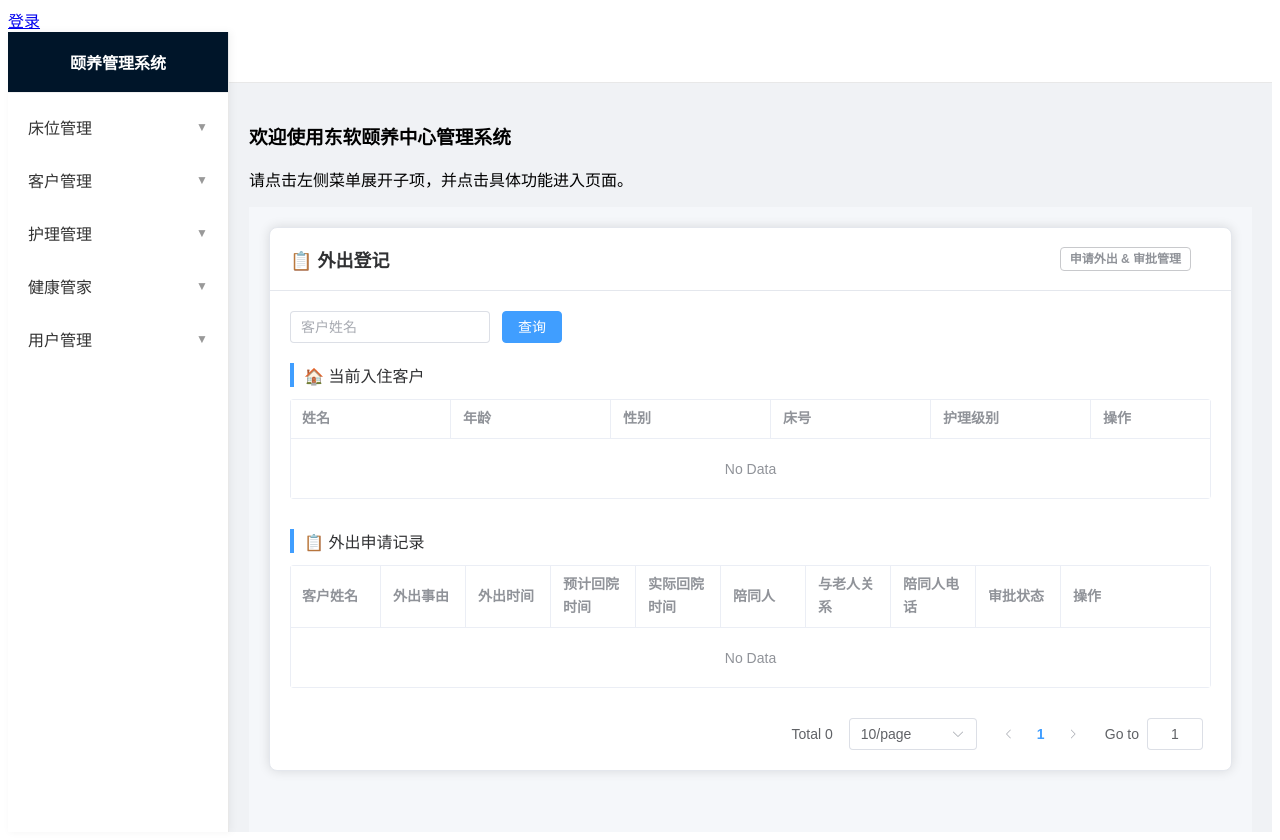
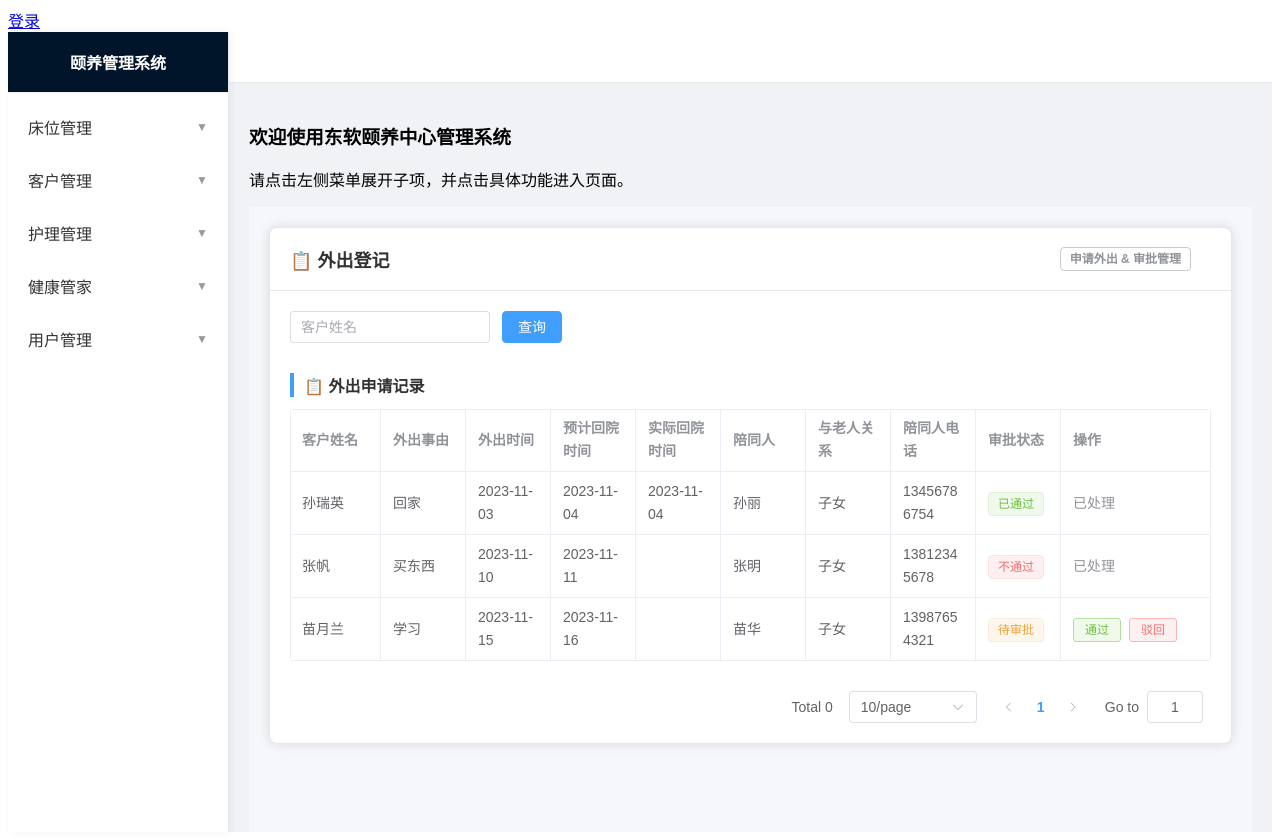
Before and after one commit to imageRr/oldman, a Vue app: page /goregi in a window 1280 px wide. Built offline with nearby package versions, Linux system fonts and the light colour scheme; sample sign-in values are in the browser's storage.

Commit message:
写了外出和退住的逻辑

```diff
--- a/src/components/Checkout.vue
+++ b/src/components/Checkout.vue
@@ -1,58 +1,34 @@
 <template>
-  <!--最外层容器，虽然可能没用但是如果写样式肯定有用-->
+  <!--最外层容器-->
   <div class="out">
     <el-card class="box-card">
 
-      <!--中间可以看作是一个大的卡片，这里是设计一个好看一些的卡片的头部，底下加个分割线和表格部分分割出去-->
+      <!--卡片头部-->
       <template #header>
         <div class="card-header">
           <span>📋 退住登记</span>
-          <!-- 标签，放在右边，好看 -->
+          <!-- 标签，放在右边 -->
           <el-tag type="info" effect="plain">申请退住 & 审批管理</el-tag>
         </div>
       </template>
 
-      <!-- 这里放的是查询的输入框和查询按钮，按钮一会加个click事件，用css让他们俩中间有间隙-->
+      <!-- 查询区域 -->
       <div class="searchout">
         <div class="searchform">
           <el-input
+            v-model="searchName"
             placeholder="客户姓名"
             clearable
             style="width: 200px"
           />
-          <el-button type="primary">查询</el-button>
+          <el-button type="primary" @click="handleSearch">查询</el-button>
         </div>
       </div>
 
-      <!--这就是总体的一个大的表格区域了-->
-      <div class="cts">
-        <h4 class="ctstitle">🏠 当前入住客户</h4>
-        <el-table :data="[]" border>
-
-            <!-- 表格的各列的列表项，这个表格链接的是客户信息 -->
-          <el-table-column prop="name" label="姓名" />
-
-          <el-table-column prop="age" label="年龄" />
-
-          <el-table-column prop="gender" label="性别" />
-
-          <el-table-column prop="bedNo" label="床号" />
-
-          <el-table-column prop="careLevel" label="护理级别" />
-
-
-          <el-table-column label="操作" fixed="right" width="120">
-            <template #default>
-              <el-button type="primary" size="small">申请退住</el-button>
-            </template>
-          </el-table-column>
-        </el-table>
-      </div>
-
-      <!--下面的退住申请的表格-->
+      <!-- 退住申请记录表格 -->
       <div class="application-table-section">
         <h4 class="section-title">📋 退住申请记录</h4>
-        <el-table :data="[]" border>
+        <el-table :data="searchResult" border>
 
           <el-table-column prop="customerName" label="客户姓名" />
 
@@ -67,19 +43,23 @@
           <el-table-column prop="approvalDate" label="审批时间" />
 
           <el-table-column label="审批状态">
-            <template #default>
-              <el-tag type="warning">待审批</el-tag>
+            <template #default="{ row }">
+              <el-tag v-if="row.status === 'pending'" type="warning">待审批</el-tag>
+              <el-tag v-else-if="row.status === 'approved'" type="success">已通过</el-tag>
+              <el-tag v-else-if="row.status === 'rejected'" type="danger">不通过</el-tag>
             </template>
           </el-table-column>
 
           <el-table-column prop="bedNo" label="床位" />
 
-
           <!-- 操作按钮 -->
           <el-table-column label="操作" fixed="right" width="150">
-            <template #default>
-              <el-button type="success" size="small" plain>通过</el-button>
-              <el-button type="danger" size="small" plain>驳回</el-button>
+            <template #default="{ row }">
+              <template v-if="row.status === 'pending'">
+                <el-button type="success" size="small" plain @click="approve(row.id)">通过</el-button>
+                <el-button type="danger" size="small" plain @click="reject(row.id)">驳回</el-button>
+              </template>
+              <span v-else style="color: #909399;">已处理</span>
             </template>
           </el-table-column>
         </el-table>
@@ -98,7 +78,79 @@
 </template>
 
 <script setup>
-    import {ref,reactive} from 'vue'
+import { ref, computed } from 'vue'
+
+// 搜索关键词
+const searchName = ref('')
+
+// 搜索结果（根据搜索关键词筛选）
+const searchResult = computed(() => {
+  if (!searchName.value) {
+    return checkoutApplications.value
+  }
+  return checkoutApplications.value.filter(item =>
+    item.customerName.includes(searchName.value)
+  )
+})
+
+// 查询方法
+const handleSearch = () => {
+  // 计算属性会自动响应 searchName 的变化
+  console.log('查询:', searchName.value)
+}
+
+// 通过审批
+const approve = (id) => {
+  const item = checkoutApplications.value.find(item => item.id === id)
+  if (item && item.status === 'pending') {
+    item.status = 'approved'
+  }
+}
+
+// 驳回审批
+const reject = (id) => {
+  const item = checkoutApplications.value.find(item => item.id === id)
+  if (item && item.status === 'pending') {
+    item.status = 'rejected'
+  }
+}
+
+// 预设的退住申请记录数据
+const checkoutApplications = ref([
+  {
+    id: 1,
+    customerName: '孙瑞英',
+    checkInDate: '2023-11-10',
+    checkOutDate: '2023-11-15',
+    checkOutType: '正常退住',
+    reason: '家国有安排',
+    approvalDate: '2023-12-30',
+    bedNo: '1201-1',
+    status: 'approved'
+  },
+  {
+    id: 2,
+    customerName: '孙瑞英',
+    checkInDate: '2023-11-10',
+    checkOutDate: '2023-11-20',
+    checkOutType: '保留床位',
+    reason: '回家看看',
+    approvalDate: '2023-12-30',
+    bedNo: '1201-1',
+    status: 'rejected'
+  },
+  {
+    id: 3,
+    customerName: '孙瑞英',
+    checkInDate: '2023-11-10',
+    checkOutDate: '2023-12-30',
+    checkOutType: '死亡退住',
+    reason: '因病去世',
+    approvalDate: '2023-12-30',
+    bedNo: '1201-1',
+    status: 'pending'
+  }
+])
 </script>
 
 <style scoped>
@@ -117,7 +169,7 @@
   box-shadow: 0 4px 12px rgba(0, 0, 0, 0.05);
 }
 
-/* ========== 1. 卡片头部 ========== */
+/* 卡片头*/
 .card-header {
   display: flex;
   justify-content: space-between;
@@ -128,10 +180,10 @@
 
 /* 解决标题和标签距离太近的问题 */
 .card-header span {
-  margin-right: 20px;  /* 让标题和标签之间有空隙 */
+  margin-right: 20px;
 }
 
-/* ========== 2. 查询区域 ========== */
+/* 查询的输入框和按钮 */
 .searchout {
   margin-bottom: 20px;
 }
@@ -139,37 +191,32 @@
 .searchform {
   display: flex;
   align-items: center;
-  gap: 12px;  /* 输入框和按钮之间的空隙 */
+  gap: 12px;
 }
 
-/* ========== 3. 表格标题通用样式 ========== */
-.ctstitle {
+/* 表格标题 */
+.section-title {
   margin: 16px 0 12px 0;
   padding-left: 10px;
   border-left: 4px solid #409EFF;
   color: #303133;
   font-size: 16px;
-  font-weight: 500;
+  font-weight: bold;
 }
 
-/* 第一个表格上方的标题（距离查询区域近一点，可以不加额外 margin-top） */
-.cts .ctstitle {
-  margin-top: 0;
+/* 退住申请记录的表格 */
+.application-table-section {
+  margin-top: 30px;
 }
 
-/* ========== 4. 申请记录表格区域 ========== */
-.application-table-section {
-  margin-top: 30px;  /* 与上一个表格保持 30px 距离 */
-}
-
-/* ========== 5. 分页组件 ========== */
+/* 分页组件 */
 .pagination-wrapper {
-  margin-top: 30px;  /* 距离表格 30px 空隙 */
+  margin-top: 30px;
   display: flex;
   justify-content: flex-end;
 }
 
-/* ========== 6. 表格内部样式优化（可选） ========== */
+/* 表格内部样式优化 */
 .el-table {
   border-radius: 4px;
   overflow: hidden;
--- a/src/components/GoRegi.vue
+++ b/src/components/GoRegi.vue
@@ -15,36 +15,15 @@
       <!-- 查询区域 -->
       <div class="searchout">
         <div class="searchform">
-          <el-input
-            placeholder="客户姓名"
-            clearable
-            style="width: 200px"
-          />
+          <el-input v-model="searchName" placeholder="客户姓名" clearable style="width: 200px" />
           <el-button type="primary">查询</el-button>
         </div>
-      </div>
-
-      <!-- 当前入住客户表格 -->
-      <div class="cts">
-        <h4 class="ctstitle">🏠 当前入住客户</h4>
-        <el-table :data="[]" border>
-          <el-table-column prop="name" label="姓名" />
-          <el-table-column prop="age" label="年龄" />
-          <el-table-column prop="gender" label="性别" />
-          <el-table-column prop="bedNo" label="床号" />
-          <el-table-column prop="careLevel" label="护理级别" />
-          <el-table-column label="操作" fixed="right" width="120">
-            <template #default>
-              <el-button type="primary" size="small">申请外出</el-button>
-            </template>
-          </el-table-column>
-        </el-table>
       </div>
 
       <!-- 外出申请记录表格 -->
       <div class="goouttable">
         <h4 class="goootitle">📋 外出申请记录</h4>
-        <el-table :data="[]" border>
+        <el-table :data="searchResult" border>
           <el-table-column prop="customerName" label="客户姓名" />
           <el-table-column prop="reason" label="外出事由" />
           <el-table-column prop="goOutTime" label="外出时间" />
@@ -53,25 +32,30 @@
           <el-table-column prop="companion" label="陪同人" />
           <el-table-column prop="relationship" label="与老人关系" />
           <el-table-column prop="companionPhone" label="陪同人电话" />
+
           <el-table-column label="审批状态">
-            <template #default>
-              <el-tag type="warning">待审批</el-tag>
+            <template #default="{ row }">
+              <el-tag v-if="row.status === 'pending'" type="warning">待审批</el-tag>
+              <el-tag v-else-if="row.status === 'approved'" type="success">已通过</el-tag>
+              <el-tag v-else-if="row.status === 'rejected'" type="danger">不通过</el-tag>
             </template>
           </el-table-column>
+
           <el-table-column label="操作" fixed="right" width="150">
-            <template #default>
-              <el-button type="success" size="small" plain>通过</el-button>
-              <el-button type="danger" size="small" plain>驳回</el-button>
+            <template #default="{ row }">
+              <template v-if="row.status === 'pending'">
+                <el-button type="success" size="small" plain @click="approve(row.id)">通过</el-button>
+                <el-button type="danger" size="small" plain @click="reject(row.id)">驳回</el-button>
+              </template>
+              <span v-else style="color: #909399;">已处理</span>
             </template>
           </el-table-column>
+
         </el-table>
 
         <!-- 分页组件 -->
         <div class="pagination-wrapper">
-          <el-pagination
-            layout="total, sizes, prev, pager, next, jumper"
-            :total="0"
-          />
+          <el-pagination layout="total, sizes, prev, pager, next, jumper" :total="0" />
         </div>
       </div>
 
@@ -80,7 +64,75 @@
 </template>
 
 <script setup>
-import { ref, reactive } from 'vue'
+import { ref, computed } from 'vue'
+
+// 搜索关键词
+const searchName = ref('')
+const searchResult = computed(() => {
+  if (!searchName.value) {
+    return gooutApplications.value
+  }
+  return gooutApplications.value.filter(item =>
+    item.customerName.includes(searchName.value)
+  )
+})
+
+// 通过id进行审批，只有状态是待审批才能审批
+// 通过审批
+const approve = (id) => {
+  const item = gooutApplications.value.find(item => item.id === id)
+  if (item && item.status === 'pending') {
+    item.status = 'approved'
+  }
+}
+
+// 驳回审批
+const reject = (id) => {
+  const item = gooutApplications.value.find(item => item.id === id)
+  if (item && item.status === 'pending') {
+    item.status = 'rejected'
+  }
+}
+
+// 因为还没连上所以先预设的外出申请记录数据
+const gooutApplications = ref([
+  {
+    id: 1,
+    customerName: '孙瑞英',
+    reason: '回家',
+    goOutTime: '2023-11-03',
+    expectedReturnTime: '2023-11-04',
+    actualReturnTime: '2023-11-04',
+    companion: '孙丽',
+    relationship: '子女',
+    companionPhone: '13456786754',
+    status: 'approved'  // approved / rejected / pending
+  },
+  {
+    id: 2,
+    customerName: '张帆',
+    reason: '买东西',
+    goOutTime: '2023-11-10',
+    expectedReturnTime: '2023-11-11',
+    actualReturnTime: '',
+    companion: '张明',
+    relationship: '子女',
+    companionPhone: '13812345678',
+    status: 'rejected'
+  },
+  {
+    id: 3,
+    customerName: '苗月兰',
+    reason: '学习',
+    goOutTime: '2023-11-15',
+    expectedReturnTime: '2023-11-16',
+    actualReturnTime: '',
+    companion: '苗华',
+    relationship: '子女',
+    companionPhone: '13987654321',
+    status: 'pending'
+  }
+])
 </script>
 
 <style scoped>
@@ -124,21 +176,6 @@ import { ref, reactive } from 'vue'
   gap: 12px;
 }
 
-/* 整个表格应该用的样式*/
-.ctstitle {
-  margin: 16px 0 12px 0;
-  padding-left: 10px;
-  border-left: 4px solid #409EFF;
-  color: #303133;
-  font-size: 16px;
-  font-weight: 500;
-}
-
-/* 第一个表格上方的标题 */
-.cts .ctstitle {
-  margin-top: 0;
-}
-
 /* 第二个表格上边的标题 */
 .goootitle {
   margin: 16px 0 12px 0;
@@ -147,6 +184,7 @@ import { ref, reactive } from 'vue'
   color: #303133;
   font-size: 16px;
   font-weight: 500;
+  font-weight: bold;
 }
 
 /* 外出申请记录的表格 */
@@ -168,7 +206,7 @@ import { ref, reactive } from 'vue'
 }
 
 /* 表格操作按钮之间的间距 */
-.el-table .el-button + .el-button {
+.el-table .el-button+.el-button {
   margin-left: 8px;
 }
 </style>
```
Also changed, not shown: src/views/Login.vue (+56 -41 lines).
